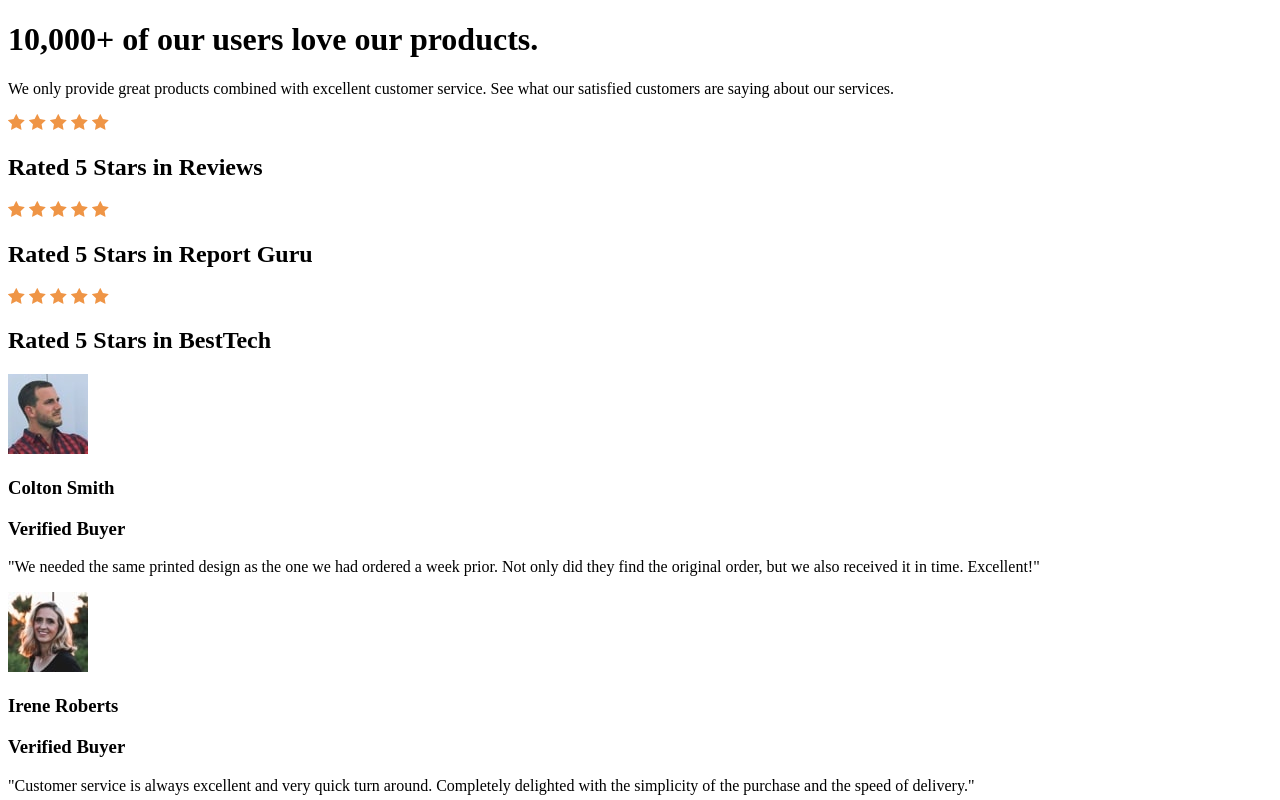
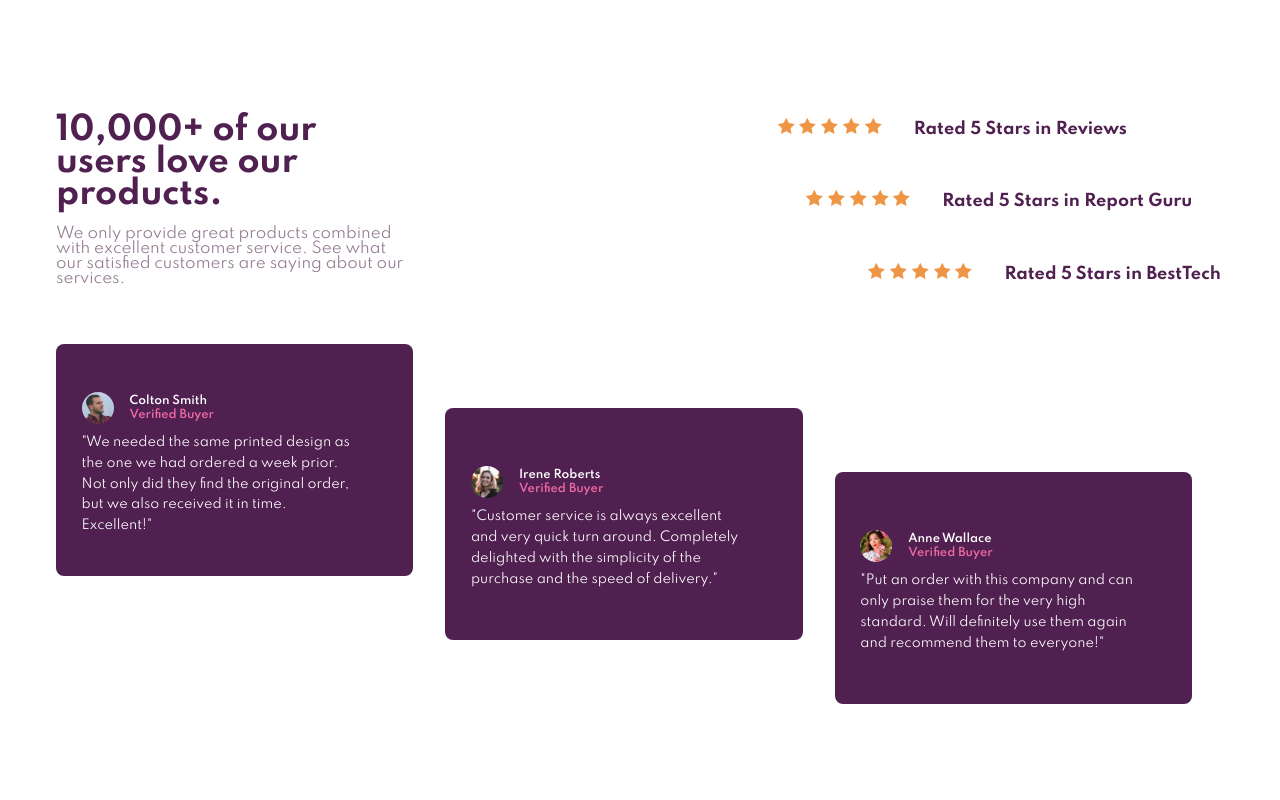
Before and after one commit to yaelxy05/challenge1, a plain HTML site: page index.html in a window 1280 px wide. Shown: the top 800 px of the page. Drawn offline with Linux system fonts and the light colour scheme.

Commit message:
realisation challenge 1-2

```diff
--- /dev/null
+++ b/css/reset.css
@@ -0,0 +1,62 @@
+/* http://meyerweb.com/eric/tools/css/reset/
+   v2.0 | 20110126
+   License: none (public domain)
+*/
+
+html, body, div, span, applet, object, iframe,
+h1, h2, h3, h4, h5, h6, p, blockquote, pre,
+a, abbr, acronym, address, big, cite, code,
+del, dfn, em, img, ins, kbd, q, s, samp,
+small, strike, strong, sub, sup, tt, var,
+b, u, i, center,
+dl, dt, dd, ol, ul, li,
+fieldset, form, label, legend,
+table, caption, tbody, tfoot, thead, tr, th, td,
+article, aside, canvas, details, embed,
+figure, figcaption, footer, header, hgroup,
+menu, nav, output, ruby, section, summary,
+time, mark, audio, video {
+	margin: 0;
+	padding: 0;
+	border: 0;
+	font-size: 100%;
+	font: inherit;
+	vertical-align: baseline;
+}
+/* HTML5 display-role reset for older browsers */
+article, aside, details, figcaption, figure,
+footer, header, hgroup, menu, nav, section {
+	display: block;
+}
+body {
+	line-height: 1;
+}
+ol, ul {
+	list-style: none;
+}
+blockquote, q {
+	quotes: none;
+}
+blockquote:before, blockquote:after,
+q:before, q:after {
+	content: '';
+	content: none;
+}
+table {
+	border-collapse: collapse;
+	border-spacing: 0;
+}
+
+/* Reset perso */
+a, del, ins {
+	text-decoration: none;
+}
+a {
+	color: inherit;
+}
+label, button {
+	cursor: pointer;
+}
+*, *::before, *::after {
+	box-sizing: border-box;
+}
--- /dev/null
+++ b/css/style.css
@@ -0,0 +1,263 @@
+
+:root {
+  --primary-colorDark: hsl(300, 43%, 22%);
+  --primary-colorPink: hsl(333, 80%, 67%);
+  --neutral-colorDark: hsl(303, 10%, 53%);
+  --neutral-colorMagenta: hsl(300, 24%, 96%);
+  --neutral-colorWhite: hsl(0, 0%, 100%);
+}
+
+body {
+  font-family: 'Spartan', sans-serif;
+  font-size: 15px;
+  text-align: center;
+}
+
+h1 , h2 {
+  color: var(--primary-colorDark);
+  font-weight: 700;
+  text-align: center;
+}
+
+h1 {
+  font-size: 2rem;
+}
+
+h2 {
+  font-size: 1rem;
+}
+
+.header p {
+  color: var(--neutral-colorDark);
+  font-weight: 400;
+  text-align: center;
+}
+
+.modal {
+  background-color: var(--primary-colorDark);
+}
+
+.modal img {
+  height: 2rem;
+  border-radius: 50%;
+}
+
+.modal p {
+  color: var(--neutral-colorWhite);
+  font-weight: 400;
+}
+
+.modal--h3 {
+  color: var(--neutral-colorWhite);
+  text-align: center;
+  font-weight: 500;
+}
+
+.modal--h3-pink {
+  color: var(--primary-colorPink);
+  text-align: center;
+  font-weight: 500;
+}
+
+/* --------------------------------------------------
+----------------------- Mobile -------------------- */
+@media (max-width: 950px) {
+  .header {
+    display: flex;
+    flex-direction: column;
+    justify-content: space-around;
+    align-content: center;
+    height: 25vh;
+    margin: 2rem 3rem 1rem;
+  }
+
+  header h1 {
+    margin-bottom: 2rem;
+  }
+
+  .rate {
+    display: flex;
+    flex-direction: column;
+    justify-content: space-around;
+    align-content: center;
+    padding: 0.2rem;
+    margin-bottom: 2rem;
+    height: 28vh;
+  }
+
+  .rate--container img {
+    padding-bottom: 1rem;
+  }
+
+  .rate--container h2 {
+    font-size: 0.8rem;
+  }
+
+  .modal {
+    display: flex;
+    flex-direction: column;
+    justify-content: center;
+    margin: 0.8rem 1.2rem;
+    border-radius: 8px;
+    padding: 1.3rem 1.7rem;
+    height: 32vh;
+  }
+
+  .modal--container-iconetitle {
+    display: flex;
+    justify-content: flex-start;
+    align-items: center;
+    margin-bottom: 1rem;
+  }
+
+  .modal--container-title {
+    display: flex;
+    flex-direction: column;
+    justify-content: center;
+    margin-left: 1rem;
+    height: 6vh;
+  }
+
+  .modal--container-title h3 {
+    font-size: 0.7rem;
+    text-align: left;
+    font-weight: 600;
+    line-height: 0.9rem;
+  }
+
+  .modal--h3 {
+    margin-bottom: 0.3rem;
+  }
+
+  .modal p {
+    text-align: left;
+    font-size: 0.8rem;
+    font-weight: 400;
+    line-height: 1.3rem;
+  }
+}
+
+@media (min-width: 951px) {
+  .wrapper {
+    display: flex;
+    flex-wrap: wrap;
+    margin-top: 2rem;
+    padding: 3.5rem;
+    width: 100%;
+  }
+
+  .wrapper--header {
+    display: flex;
+    justify-content: space-between;
+  }
+
+  .header {
+    display: flex;
+    flex-direction: column;
+    justify-content: center;
+    align-content: flex-start;
+    height: 28vh;
+    width: 50%;
+  }
+
+  .header h1{
+    padding-bottom: 1rem;
+    text-align: left;
+  }
+
+  .header p {
+    text-align: left;
+  }
+
+  .rate {
+    display: flex;
+    flex-direction: column;
+    justify-content: space-around;
+    align-content: flex-start;
+    padding: 0.2rem;
+    margin-bottom: 2rem;
+    height: 28vh;
+    width: 60%;
+  }
+
+  .rate--container {
+    display: flex;
+    align-items: baseline;
+    padding-left: 0.2rem;
+  }
+
+  .rate--container img {
+    padding-left: 0.3rem;
+  }
+
+  .rate--container h2 {
+    margin-left: 2rem;
+  }
+
+  .rate--container-start {
+    align-self: flex-start;
+  }
+
+  .rate--container-center {
+    align-self: center;
+  }
+
+  .rate--container-end {
+    align-self: flex-end;
+  }
+
+  .modal--wrapper {
+    display: flex;
+    height: 45vh;
+    width: 100%;
+  }
+
+  .modal {
+    width: 100%;
+    height: 29vh;
+    border-radius: 8px;
+    display: flex;
+    flex-direction: column;
+    justify-content: center;
+    align-content: flex-start;
+    margin-right: 2rem;
+    padding: 1.6rem;
+  }
+
+  .modal--container-iconetitle {
+    display: flex;
+    justify-content: flex-start;
+    align-items: center;
+  }
+
+  .modal--container-title {
+    display: flex;
+    flex-direction: column;
+    justify-content: center;
+    margin-left: 1rem;
+    height: 6vh;
+  }
+
+  .modal--container-title h3 {
+    font-size: 0.7rem;
+    text-align: left;
+    font-weight: 600;
+    line-height: 0.9rem;
+  }
+
+  .modal p {
+    text-align: left;
+    font-size: 0.8rem;
+    font-weight: 400;
+    line-height: 1.3rem;
+    padding-right: 2rem;
+  }
+
+  .modal--container-irene {
+    align-self: center;
+  }
+
+  .modal--container-anne {
+    align-self: flex-end;
+  }
+}
--- a/index.html
+++ b/index.html
@@ -3,8 +3,8 @@
   <head>
     <meta charset="UTF-8" />
     <meta name="viewport" content="width=device-width, initial-scale=1.0" />
-    <link rel="stylesheet" href="../css/reset.css">
-    <link rel="stylesheet" href="../css/style.css">
+    <link rel="stylesheet" href="css/reset.css">
+    <link rel="stylesheet" href="css/style.css">
     <link href="https://fonts.googleapis.com/css2?family=Spartan:wght@400;500;600;700;800;900&display=swap" rel="stylesheet">
     <link rel="icon" type="image/png" sizes="32x32" href="./images/favicon-32x32.png"/>
     <title>Social proof section</title>
```
